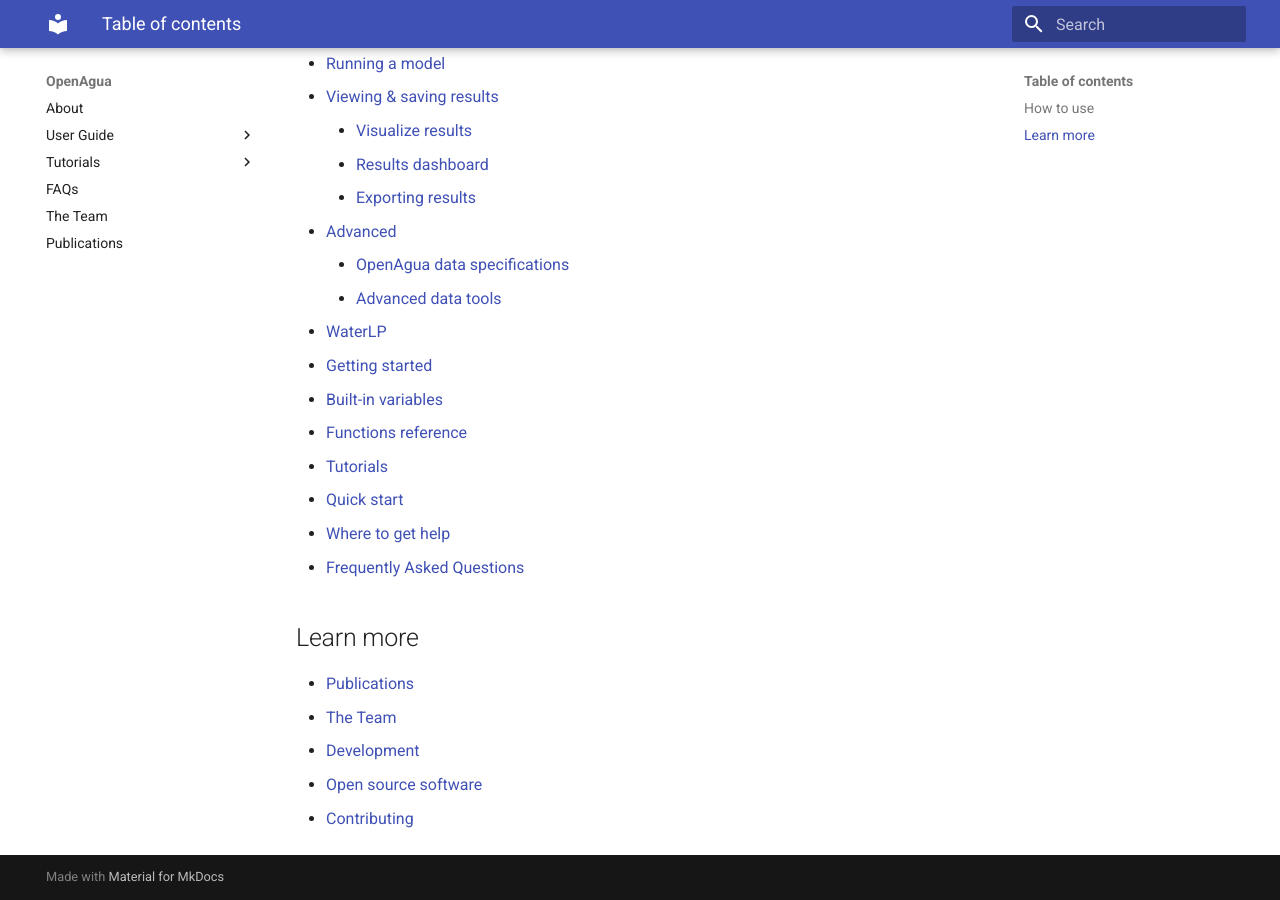
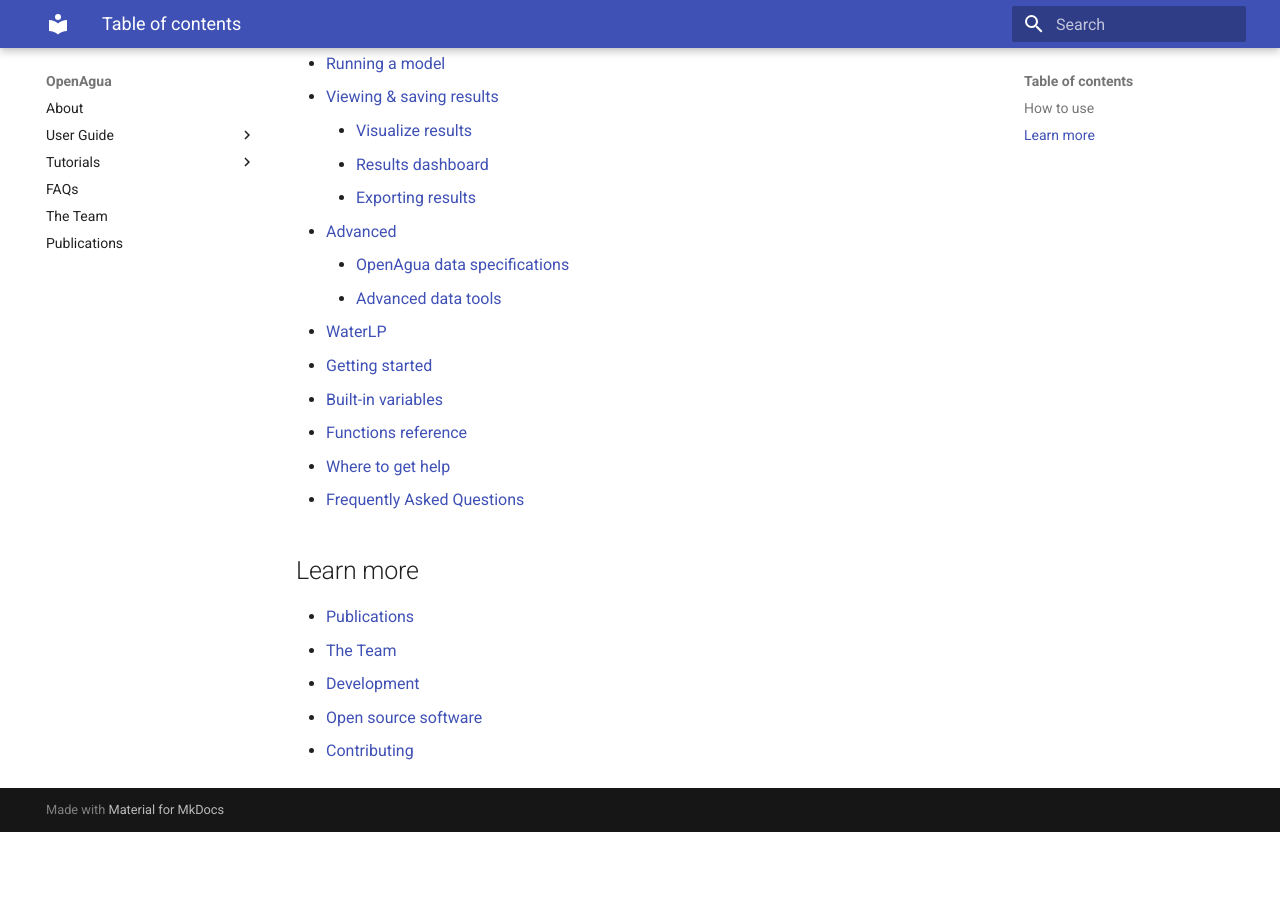
Before and after one commit to OpenAgua/openagua-documentation, an MkDocs documentation site: the page built from docs/SUMMARY.md, in a window 1280 px wide and 900 px high, scrolled down 615 px. Built offline with MkDocs 1.6.1 and Material for MkDocs 9.7.7, drawn with Linux system fonts in a browser that asks for light colours; old or Windows-style settings are respelled for this version of MkDocs; after the commit the page ends 1447 px from its top, so only the background shows below that.

Commit message:
update docs

```diff
--- a/docs/SUMMARY.md
+++ b/docs/SUMMARY.md
@@ -27,8 +27,6 @@
   * [Getting started](how-to-use/waterlp/getting-started.md)
   * [Built-in variables](how-to-use/waterlp/variables.md)
   * [Functions reference](how-to-use/waterlp/functions.md)
-* [Tutorials](how-to-use/tutorials/README.md)
-  * [Quick start](how-to-use/tutorials/quick-start.md)
 * [Where to get help](how-to-use/getting-help.md)
 * [Frequently Asked Questions](how-to-use/faqs.md)
 
```
